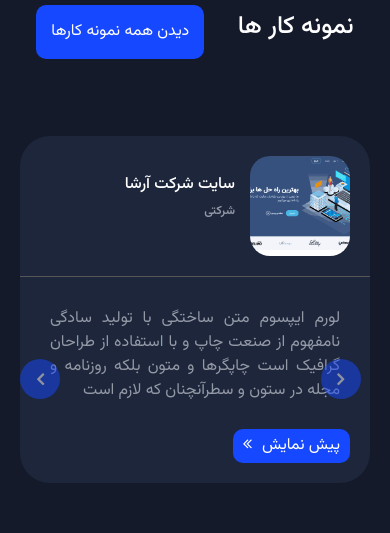
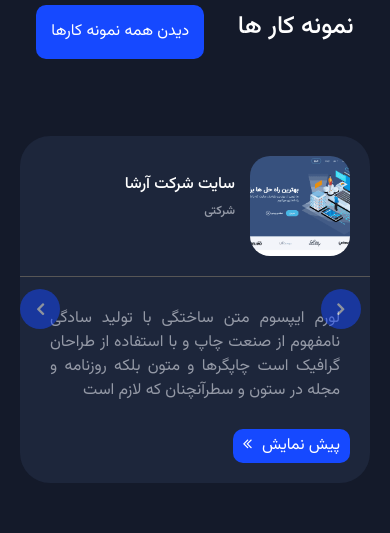
Before and after one commit to Amiraliansaripour/PerfectCodeNew, a React (Create React App) app: page / in a window 390 px wide. Shown: the part 4820-5353 px from the top of the page. Built offline with nearby package versions, Linux system fonts and the light colour scheme.

Commit message:
fixed swiper slider responsive

```diff
--- a/src/components/Home/Samples/Samples.css
+++ b/src/components/Home/Samples/Samples.css
@@ -65,7 +65,6 @@
 @media only screen and (max-width: 568px) {
     .sample-slider-btn {
         padding: 0 30px 0 0;
-        top:60%;
     }
 
     .sample-slider-btn button {
--- a/src/components/Home/Samples/Samples.jsx
+++ b/src/components/Home/Samples/Samples.jsx
@@ -11,19 +11,23 @@ const Samples = () => {
   const swiperRef = useRef();
 
   const sliderSettings = {
-    200:{
+    576:{
       slidesPerView: 1,
       spaceBetween: 20,
     },
-    440: {
+    768: {
       slidesPerView: 1,
       spaceBetween: 20,
     },
-    680: {
+    992: {
       slidesPerView: 2,
       spaceBetween: 20,
     },
-    1024: {
+    1200: {
+      slidesPerView: 3,
+      spaceBetween: 20,
+    },
+    1400: {
       slidesPerView: 4,
       spaceBetween: 20,
     },
@@ -42,7 +46,6 @@ const Samples = () => {
         </div>
         <Swiper
           spaceBetween={10}
-          slidesPerView={3}
           breakpoints={sliderSettings}
           pagination={{ clickable: true }}
           onBeforeInit={(swiper) => {
```
